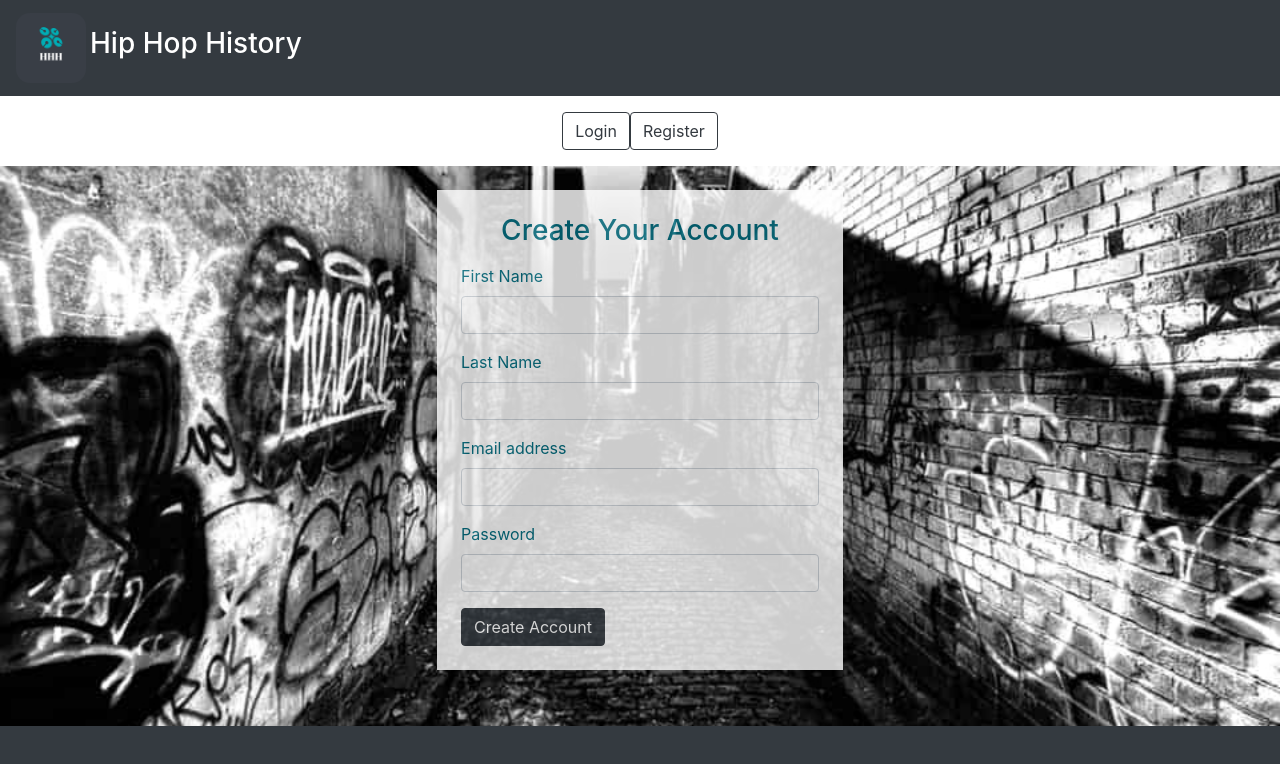
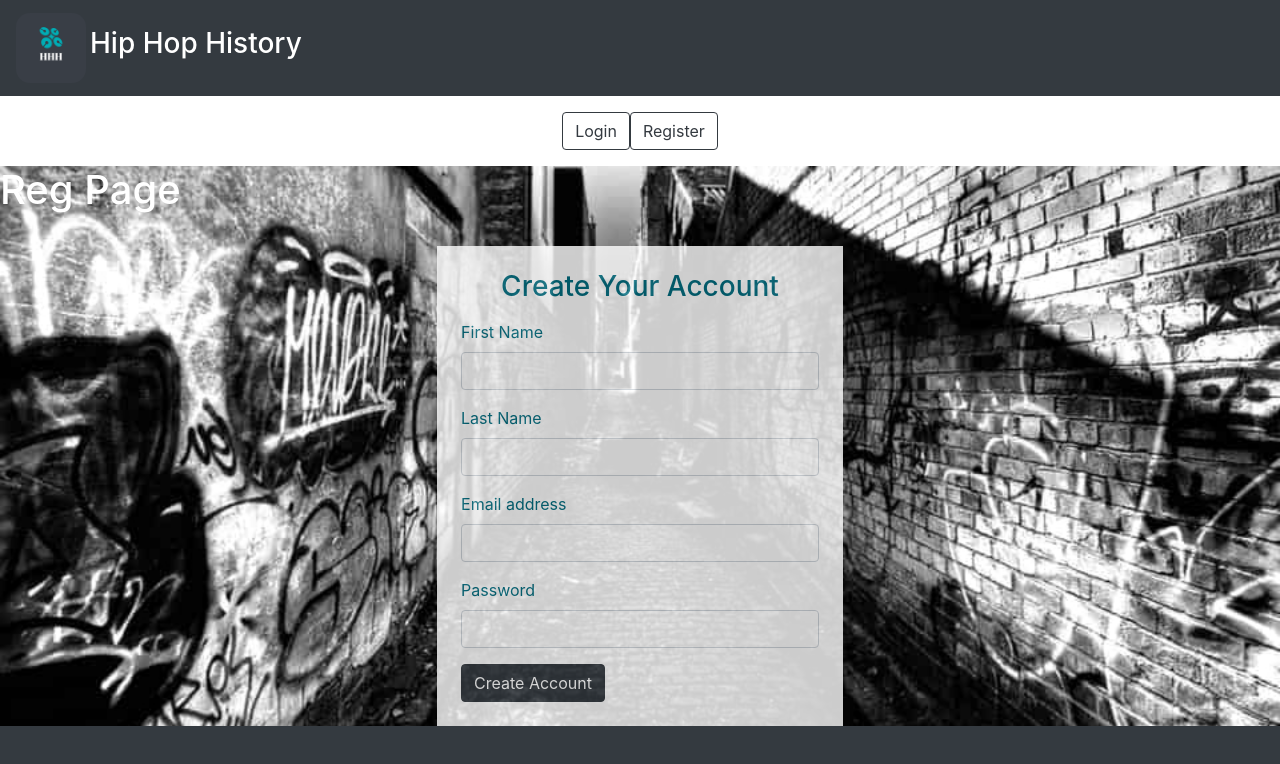
Before and after one commit to Nicholas-Huang713/Hip-Hop-History, a React (Create React App) app in the folder client/: page /register in a window 1280 px wide. Shown: the top 764 px of the page. Built offline with nearby package versions, Linux system fonts and the light colour scheme; no server answers.

Commit message:
hip hop app update

```diff
--- a/client/src/components/Login.js
+++ b/client/src/components/Login.js
@@ -52,6 +52,7 @@ class Login extends React.Component {
         const {errorMsg} = this.state;
         return (
           <div className="logform-bg mt-3">
+            <h1 className="text-white">Login Page</h1>
             <div className="row">
                 <div className="col-sm"></div>
                 <div className="col-sm">
--- a/client/src/components/Registration.js
+++ b/client/src/components/Registration.js
@@ -64,6 +64,7 @@ class Registration extends React.Component {
         const {errorMsg} = this.state;
         return (
             <div className="regform-bg mt-3">
+                <h1 className="text-white">Reg Page</h1>
                 <div className="row">
                     <div className="col-sm"></div>
                     <div className="col-sm">
```
